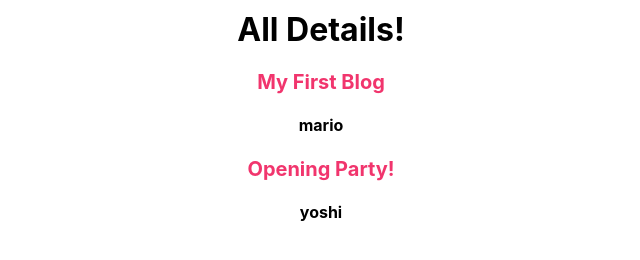
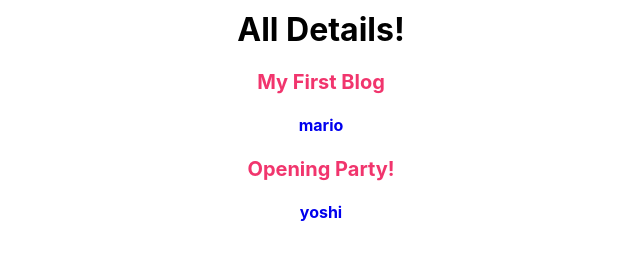
Before and after one commit to Amisha-Prathyanga/Self-Study, a React (Create React App) app in the folder NetNinjaReact/dojo-blog/: page / in a window 1280 px wide. Shown: the part 364-624 px from the top of the page, without its empty margins (319-959 px from the left). Built offline with nearby package versions, Linux system fonts and the light colour scheme; data requests are answered from the project's data file.

Commit message:
route parameters done

```diff
--- a/NetNinjaReact/dojo-blog/src/App.css
+++ b/NetNinjaReact/dojo-blog/src/App.css
@@ -46,4 +46,9 @@
   font-size: 20px;
   color: #f1356d;
   margin-bottom: 8px;
+  text-decoration: none;
 }
+
+.detail-preview a{
+  text-decoration: none;
+}
--- a/NetNinjaReact/dojo-blog/src/App.js
+++ b/NetNinjaReact/dojo-blog/src/App.js
@@ -3,6 +3,7 @@ import Home from "./components/Home";
 import { BrowserRouter as Router, Route, Routes } from "react-router-dom";
 import Create from "./components/Create";
 import Navbar from "./components/Navbar";
+import BlogDetails from './components/BlogDetails';
 //Switch is removed from version 6 rrd
 
 function App() {
@@ -18,6 +19,8 @@ function App() {
         <Routes>
           <Route exact path="/" element={<Home />} />
           <Route path="/create" element={<Create />} />
+          <Route path="/blogs/:id" element={<BlogDetails />} />
+          {/* Route parameters above one */}
         </Routes>
       </div>
     </Router>
--- /dev/null
+++ b/NetNinjaReact/dojo-blog/src/components/BlogDetails.js
@@ -0,0 +1,14 @@
+import { useParams } from "react-router-dom";
+
+//Route parameters used to get each blog in seperate pages.With unique id's
+const BlogDetails = () => {
+  const { id } = useParams();
+
+  return (
+    <div className="blog-details">
+      <h2>Blog Details - {id}</h2>
+    </div>
+  );
+};
+
+export default BlogDetails;
--- a/NetNinjaReact/dojo-blog/src/components/BlogList.js
+++ b/NetNinjaReact/dojo-blog/src/components/BlogList.js
@@ -1,3 +1,5 @@
+import { Link } from "react-router-dom";
+
 const BlogList = ({ details, title }) => {
   //What is done above is called destructuring
 
@@ -7,9 +9,12 @@ const BlogList = ({ details, title }) => {
     <div className="blog-list">
       <h1>{title}</h1>
       {details.map((detail) => (
-        <div className="detail-preview">
-          <h3>{detail.title}</h3>
-          <h4>{detail.author}</h4>
+        <div className="detail-preview" key={detail.id}>
+          <Link to={`/blogs/${detail.id}`}>
+          {/* Linking to route parameter */}
+            <h3>{detail.title}</h3>
+            <h4>{detail.author}</h4>
+          </Link>
           {/* <button onClick={() => handleDelete(detail.id)}>Delete Detail</button> */}
         </div>
       ))}
```
